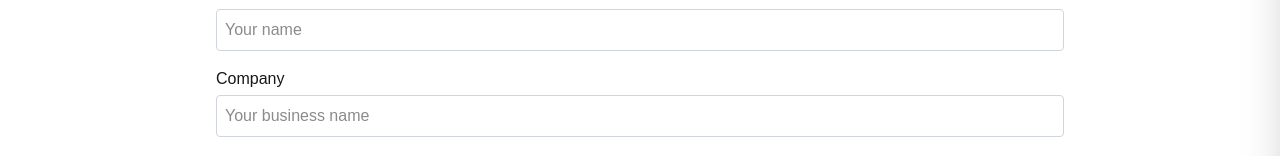
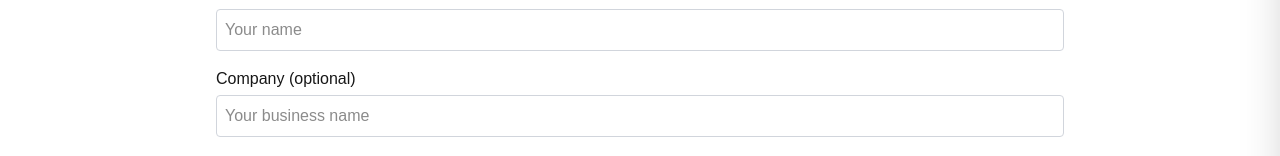
Before and after one commit to Emadedin1/allpacstore, a Next.js app: page /contact in a window 1280 px wide. Shown: the part 583-739 px from the top of the page. Built offline with nearby package versions, Linux system fonts and the light colour scheme.

Commit message:
Update page.jsx

```diff
--- a/src/app/contact/page.jsx
+++ b/src/app/contact/page.jsx
@@ -81,7 +81,7 @@ export default function ContactPage() {
               />
             </div>
             <div>
-              <label htmlFor="company" className="block font-medium mb-1">Company</label>
+              <label htmlFor="company" className="block font-medium mb-1">Company (optional)</label>
               <input
                 type="text"
                 id="company"
```
